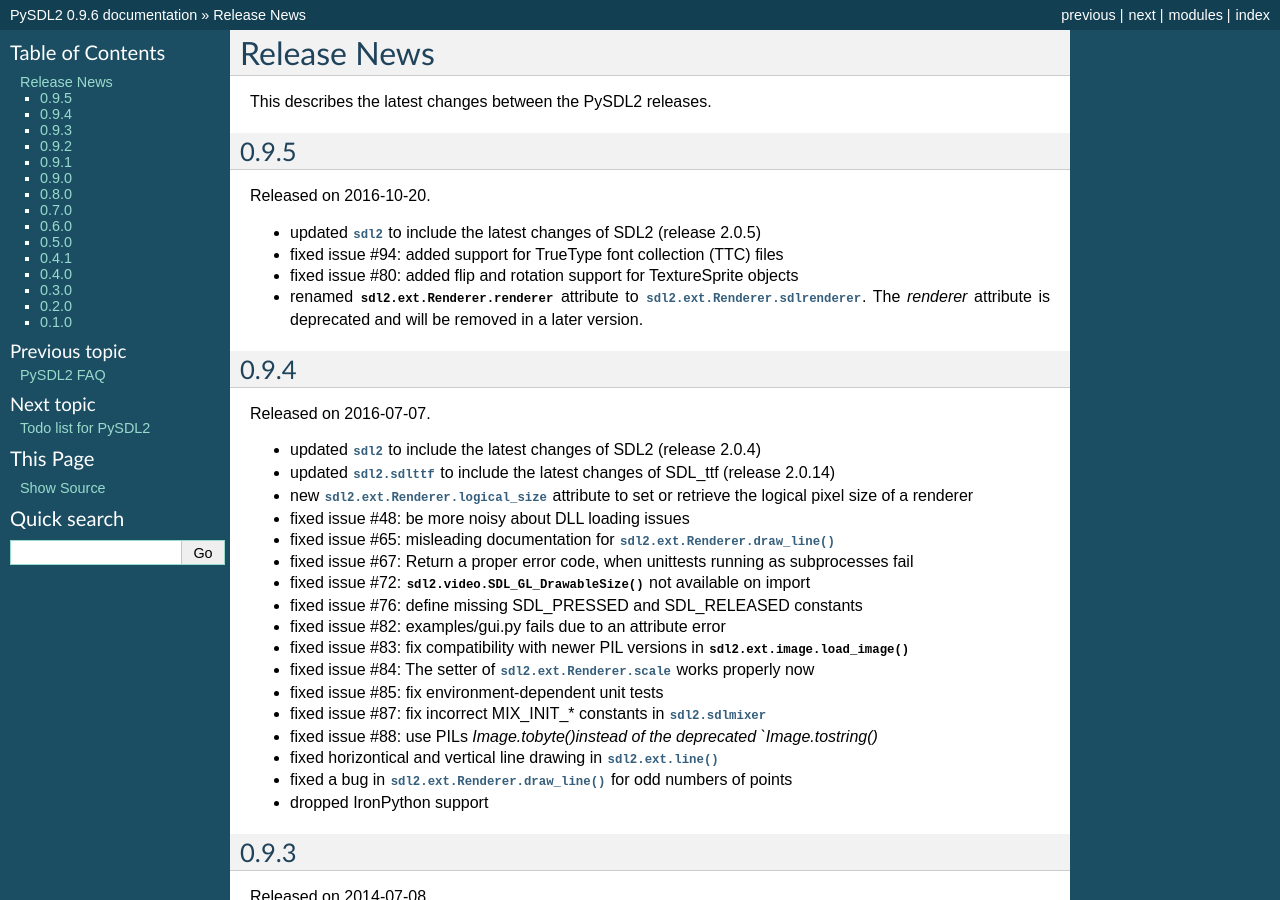
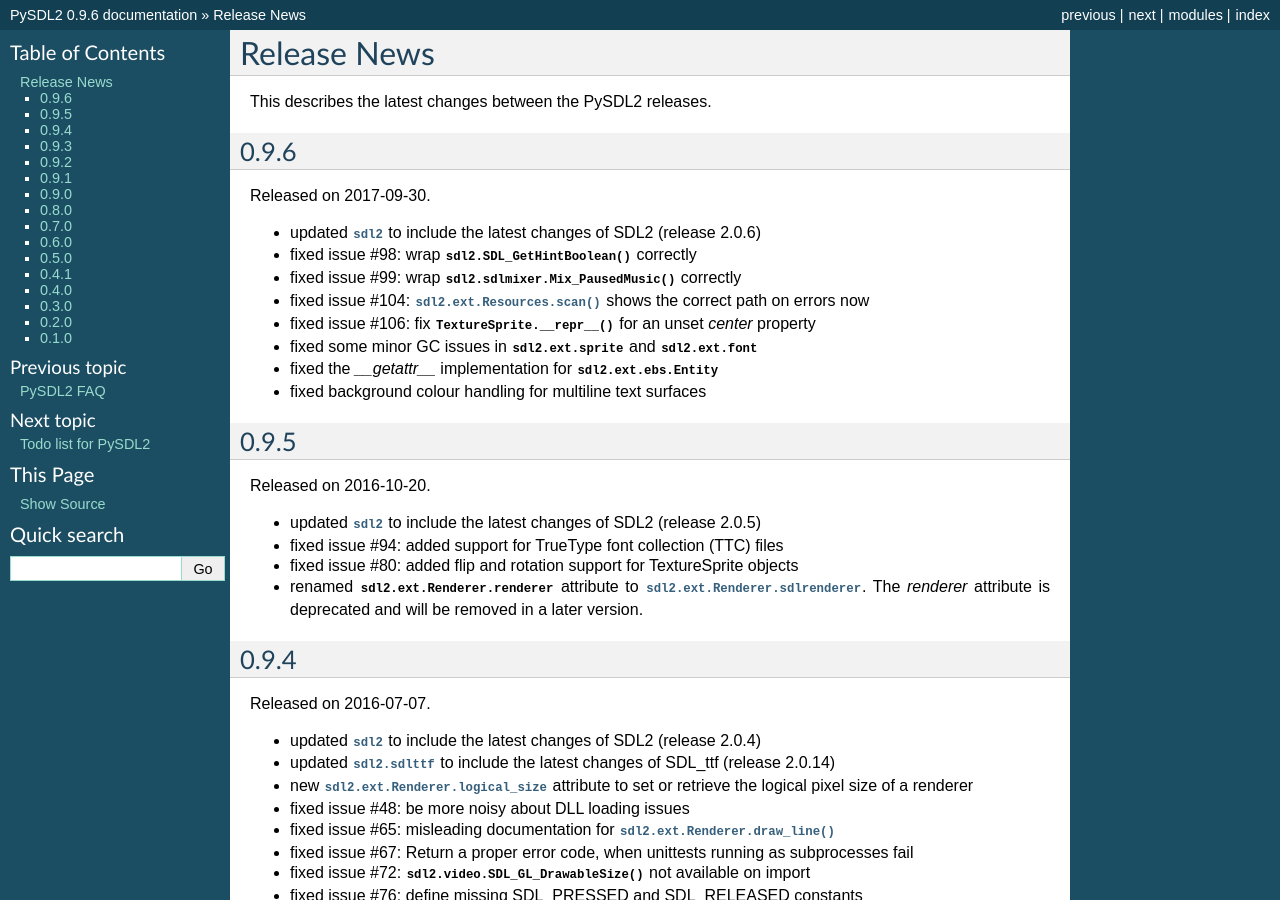
Before and after one commit to py-sdl/py-sdl2, a Sphinx documentation site: the page built from doc/news.rst, in a window 1280 px wide and 900 px high. Built offline with Sphinx 7.4.7, drawn with Linux system fonts in a browser that asks for light colours.

Commit message:
- release 0.9.6

```diff
--- a/AUTHORS.txt
+++ b/AUTHORS.txt
@@ -14,4 +14,4 @@
 Franz Schrober, Roger Flores, otus, Mihail Latyshov, Todd Rovito, Bil Bas,
 Dan McCombs, William Manire, Radomir Dopieralski, Joe Polak, Jordan F, DR0ID,
 Filip M. Nowak, David Farler, Max Bareiss, Kenneth Long, Robert Winkler,
-Jones Romao, smea lum, Linus Heckemann, DBLobster
+Jones Romao, smea lum, Linus Heckemann, DBLobster, Michael Noronha
--- a/doc/news.rst
+++ b/doc/news.rst
@@ -1,6 +1,19 @@
 Release News
 ============
 This describes the latest changes between the PySDL2 releases.
+
+0.9.6
+-----
+Released on 2017-09-30.
+
+* updated :mod:`sdl2` to include the latest changes of SDL2 (release 2.0.6)
+* fixed issue #98: wrap :func:`sdl2.SDL_GetHintBoolean()` correctly
+* fixed issue #99: wrap :func:`sdl2.sdlmixer.Mix_PausedMusic()` correctly
+* fixed issue #104: :meth:`sdl2.ext.Resources.scan()` shows the correct path on errors now
+* fixed issue #106: fix :meth:`TextureSprite.__repr__()` for an unset `center` property
+* fixed some minor GC issues in :mod:`sdl2.ext.sprite` and :mod:`sdl2.ext.font`
+* fixed the `__getattr__` implementation for :class:`sdl2.ext.ebs.Entity`
+* fixed background colour handling for multiline text surfaces
 
 0.9.5
 -----
```
